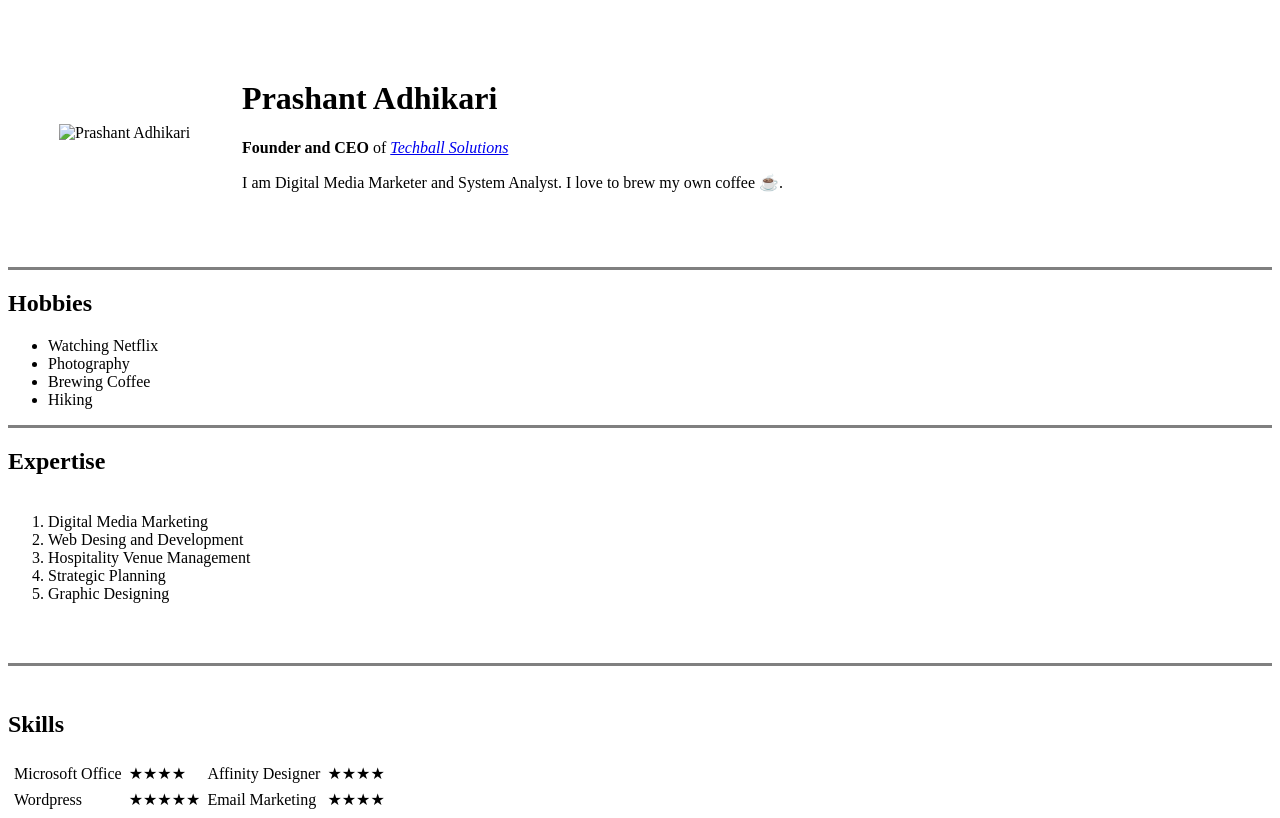
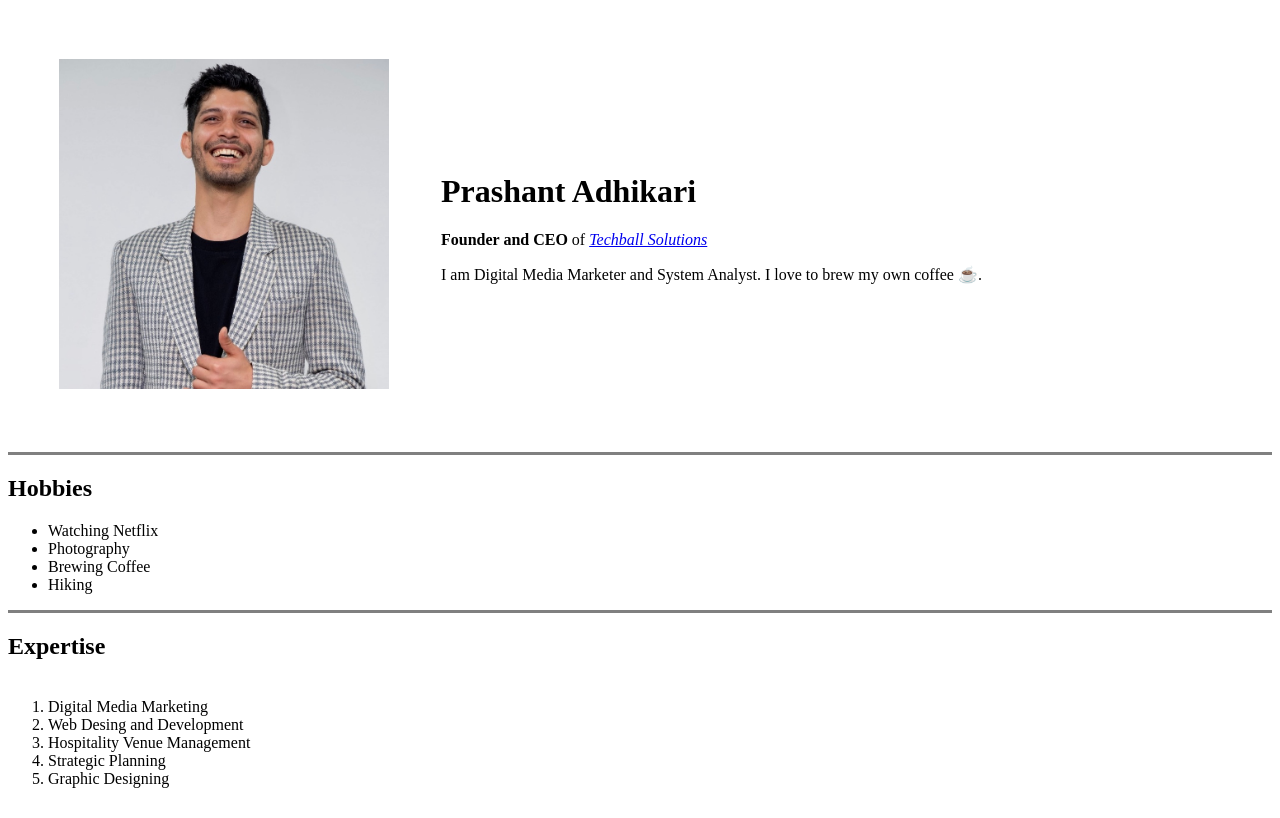
Before and after one commit to prashantadhk/My-Profile, a plain HTML site: page index.html in a window 1280 px wide. Shown: the top 818 px of the page. Drawn offline with Linux system fonts and the light colour scheme.

Commit message:
Update 1

```diff
--- a/index.html
+++ b/index.html
@@ -7,7 +7,7 @@
   <body>
     <table cellspacing=50>
       <tr>
-        <td><img src="Image/9e7f5793-3a5f-408a-86c4-9aea556f5a89.jpg" alt="Prashant Adhikari" style="width:330px;height:330px"></td>
+        <td><img src="9e7f5793-3a5f-408a-86c4-9aea556f5a89.jpg" alt="Prashant Adhikari" style="width:330px;height:330px"></td>
         <td>  <h1>Prashant Adhikari</h1>
       <p> <strong> Founder and CEO </strong> of <em><a href="https://techball.com.au/"> Techball Solutions </a></em> </p>
       <p>I am Digital Media Marketer and System Analyst. I love to brew my own coffee ☕.</p></td>
```
